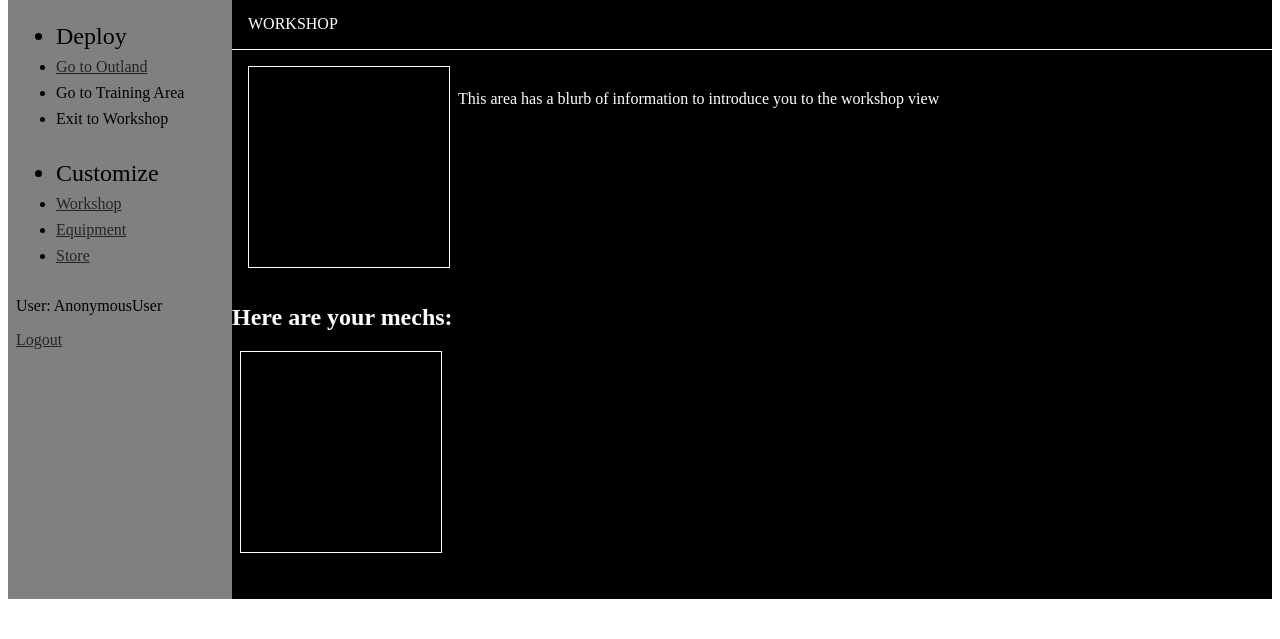
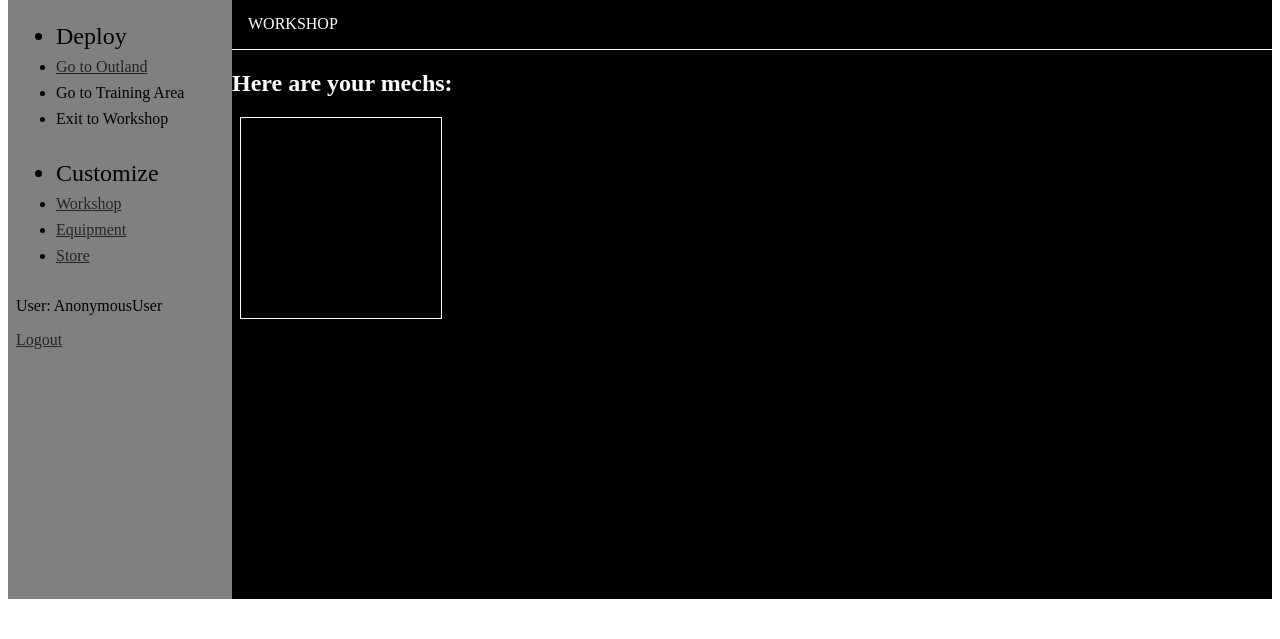
Before and after one commit to gif007/callisto, a Django app: template game/templates/workshop.html in a window 1280 px wide. Shown: the part 121-760 px from the top of the page. Run offline with Django 3.2, Linux system fonts and the light colour scheme; the template is opened without the code that fills it, so the values that code supplies are empty; some libraries are stand-ins or nearby versions.

Commit message:
removed the flavoring image and text from the top of the workshop view to make more room for mech

```diff
--- a/game/templates/workshop.html
+++ b/game/templates/workshop.html
@@ -3,14 +3,6 @@
 {% block main %}
 
     <header class='section-header'>Workshop</header>
-
-    <div class='row'>
-
-        <div class='img-wrapper'><img></div>
-
-        <p class='workshop-desc'>This area has a blurb of information to introduce you to the workshop view</p>
-
-    </div>
 
     <h2>Here are your mechs:</h2>
 
```
